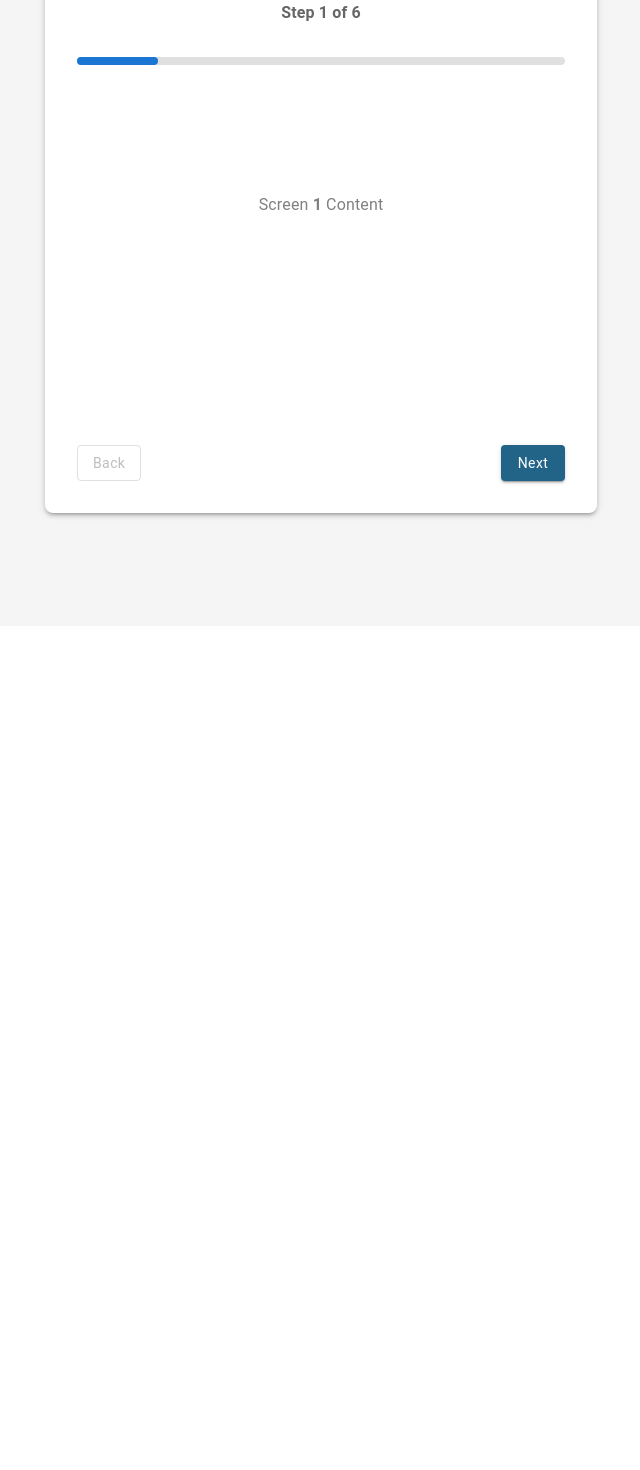
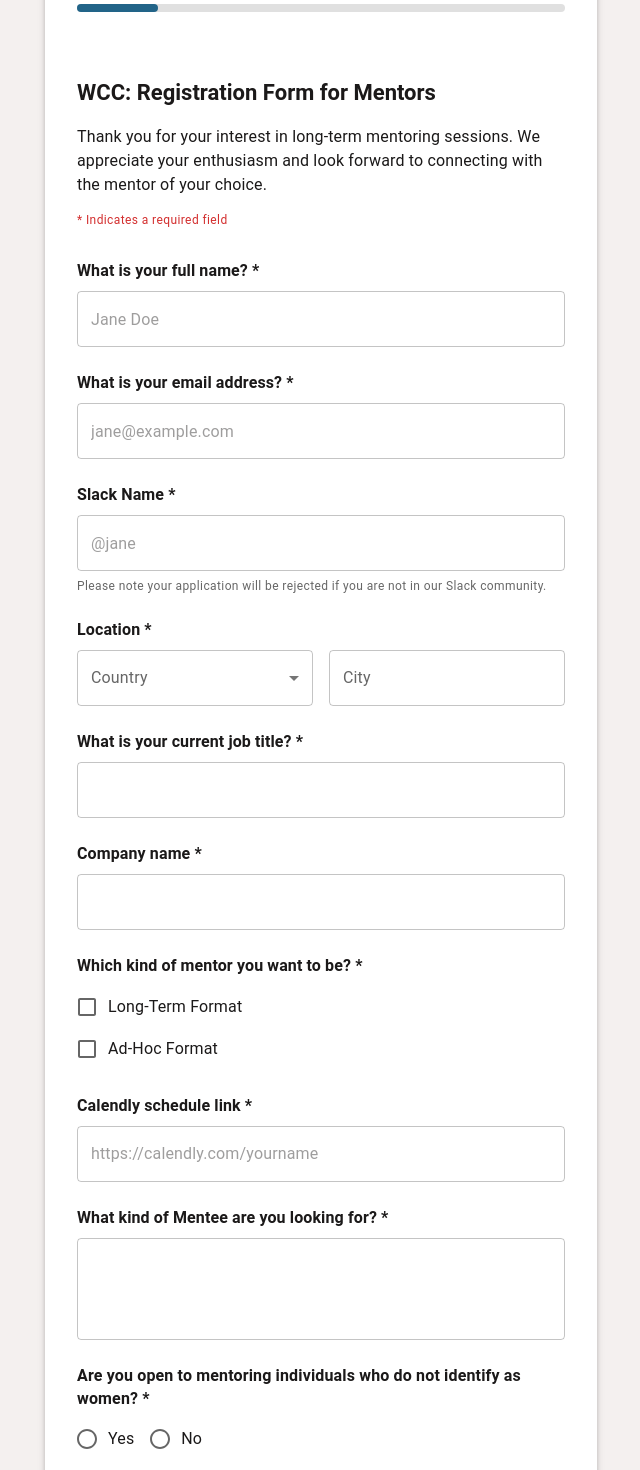
Before and after one commit to Women-Coding-Community/wcc-frontend, a Next.js app: page /mentorship/mentor-registration in a window 1280 px wide. Shown: the part 320-1790 px from the top of the page, without its empty margins (136-776 px from the left). Before the commit the page ends 946 px from the top, so only its background shows below. Built offline with nearby package versions, Linux system fonts and the light colour scheme.

Commit message:
feat: complete mentor registration step 1 and validation

```diff
--- /dev/null
+++ b/src/components/mentorship/Step1BasicInfo.tsx
@@ -0,0 +1,156 @@
+import React from 'react';
+import { useFormContext } from 'react-hook-form';
+import {
+  Grid, TextField, MenuItem, Typography, Box, FormHelperText,
+  FormGroup, FormControlLabel, Checkbox, Radio, RadioGroup, FormControl, FormLabel,
+  Table, TableBody, TableCell, TableHead, TableRow
+} from '@mui/material';
+
+const Step1BasicInfo = () => {
+  const { register, watch, formState: { errors } } = useFormContext();
+  const isLongTerm = watch("isLongTermMentor");
+  const isAdHoc = watch("isAdHocMentor");
+
+  const months = ["May", "June", "July", "August", "September", "October", "November"];
+
+  return (
+    <Box>
+      <Typography variant="h5" sx={{ fontFamily: 'Roboto', fontWeight: 700, fontSize: '22px', mb: 2 }}>
+        WCC: Registration Form for Mentors
+      </Typography>
+      <Typography variant="body1" sx={{ mb: 2, lineHeight: '24px' }}>
+        Thank you for your interest in long-term mentoring sessions.
+        We appreciate your enthusiasm and look forward to connecting with the mentor of your choice.
+      </Typography>
+      <Typography variant="caption" sx={{ display: 'block', mb: 4, color: 'error.main' }}>
+        * Indicates a required field
+      </Typography>
+
+      <Grid container spacing={3}>
+        <Grid item xs={12}>
+          <Typography variant="subtitle2" sx={{ mb: 1 }}>What is your full name? *</Typography>
+          <TextField fullWidth placeholder="Jane Doe" {...register("firstName")} error={!!errors.firstName} helperText={errors.firstName?.message as string} />
+        </Grid>
+        <Grid item xs={12}>
+          <Typography variant="subtitle2" sx={{ mb: 1 }}>What is your email address? *</Typography>
+          <TextField fullWidth type="email" placeholder="jane@example.com" {...register("email")} error={!!errors.email} helperText={errors.email?.message as string} />
+        </Grid>
+        <Grid item xs={12}>
+          <Typography variant="subtitle2" sx={{ mb: 1 }}>Slack Name *</Typography>
+          <TextField fullWidth placeholder="@jane" {...register("slackName")} error={!!errors.slackName} />
+          <FormHelperText sx={{ mt: 1 }}>Please note your application will be rejected if you are not in our Slack community.</FormHelperText>
+        </Grid>
+        <Grid item xs={12}>
+          <Typography variant="subtitle2" sx={{ mb: 1 }}>Location *</Typography>
+          <Grid container spacing={2}>
+            <Grid item xs={12} sm={6}>
+              <TextField select fullWidth label="Country" defaultValue="" {...register("country")} error={!!errors.country}>
+                <MenuItem value="United Kingdom">United Kingdom</MenuItem>
+                <MenuItem value="United States">United States</MenuItem>
+                <MenuItem value="Canada">Canada</MenuItem>
+                <MenuItem value="Other">Other</MenuItem>
+              </TextField>
+            </Grid>
+            <Grid item xs={12} sm={6}>
+              <TextField fullWidth label="City" {...register("city")} error={!!errors.city} />
+            </Grid>
+          </Grid>
+        </Grid>
+        <Grid item xs={12}>
+          <Typography variant="subtitle2" sx={{ mb: 1 }}>What is your current job title? *</Typography>
+          <TextField fullWidth {...register("jobTitle")} error={!!errors.jobTitle} />
+        </Grid>
+        <Grid item xs={12}>
+          <Typography variant="subtitle2" sx={{ mb: 1 }}>Company name *</Typography>
+          <TextField fullWidth {...register("company")} error={!!errors.company} />
+        </Grid>
+
+        <Grid item xs={12}>
+          <Typography variant="subtitle2" sx={{ mb: 1, color: errors.isLongTermMentor ? 'error.main' : 'text.primary' }}>
+            Which kind of mentor you want to be? *
+          </Typography>
+
+          <FormGroup>
+            <FormControlLabel control={<Checkbox {...register("isLongTermMentor")} />} label="Long-Term Format" />
+
+            {isLongTerm && (
+              <Box sx={{ ml: 4, mb: 3, p: 2, bgcolor: '#f9f9f9', borderRadius: 1 }}>
+                <Typography variant="caption" sx={{ display: 'block', mb: 1, fontWeight: 600 }}>
+                  Maximum number of mentees you are available to support. *
+                </Typography>
+                <TextField select fullWidth size="small" defaultValue="" {...register("maxMentees")} error={!!errors.maxMentees}>
+                  {[1, 2, 3, 4, 5, 6].map((num) => (
+                    <MenuItem key={num} value={String(num)}>{num === 6 ? '6+' : num}</MenuItem>
+                  ))}
+                </TextField>
+              </Box>
+            )}
+
+            <FormControlLabel control={<Checkbox {...register("isAdHocMentor")} />} label="Ad-Hoc Format" />
+
+            {isAdHoc && (
+              <Box sx={{ ml: 4, mt: 1, p: 2, bgcolor: '#f9f9f9', borderRadius: 1 }}>
+                <Typography variant="caption" sx={{ fontWeight: 600, display: 'block', mb: 2 }}>
+                  For each month below, please indicate the maximum number of mentees you are available to support. *
+                </Typography>
+
+                <Table size="small">
+                  <TableHead>
+                    <TableRow>
+                      <TableCell>Month</TableCell>
+                      {[1, 2, 3, 4, '5+'].map(num => (
+                        <TableCell key={num} align="center">{num}</TableCell>
+                      ))}
+                    </TableRow>
+                  </TableHead>
+                  <TableBody>
+                    {months.map((month) => (
+                      <TableRow key={month}>
+                        <TableCell component="th" scope="row" sx={{ fontWeight: 500 }}>
+                          {month}
+                        </TableCell>
+                        <TableCell colSpan={5} padding="none">
+                          <RadioGroup row sx={{ justifyContent: 'space-around', width: '100%' }} {...register(`adHocAvailability.${month}`)}>
+                            {[1, 2, 3, 4, 5].map((val) => (
+                              <Radio key={val} value={val} size="small" />
+                            ))}
+                          </RadioGroup>
+                        </TableCell>
+                      </TableRow>
+                    ))}
+                  </TableBody>
+                </Table>
+              </Box>
+            )}
+          </FormGroup>
+
+          {errors.isLongTermMentor && <FormHelperText error>{errors.isLongTermMentor.message as string}</FormHelperText>}
+        </Grid>
+
+        <Grid item xs={12}>
+          <Typography variant="subtitle2" sx={{ mb: 1 }}>Calendly schedule link *</Typography>
+          <TextField fullWidth placeholder="https://calendly.com/yourname" {...register("calendlyLink")} error={!!errors.calendlyLink} />
+        </Grid>
+
+        <Grid item xs={12}>
+          <Typography variant="subtitle2" sx={{ mb: 1 }}>What kind of Mentee are you looking for? *</Typography>
+          <TextField fullWidth multiline rows={3} {...register("menteeExpectations")} error={!!errors.menteeExpectations} />
+        </Grid>
+
+        <Grid item xs={12}>
+          <FormControl error={!!errors.openToNonWomen}>
+            <FormLabel sx={{ color: 'text.primary', fontWeight: 600, fontSize: '0.875rem', mb: 1 }}>
+              Are you open to mentoring individuals who do not identify as women? *
+            </FormLabel>
+            <RadioGroup row>
+              <FormControlLabel value="yes" control={<Radio {...register("openToNonWomen")} />} label="Yes" />
+              <FormControlLabel value="no" control={<Radio {...register("openToNonWomen")} />} label="No" />
+            </RadioGroup>
+          </FormControl>
+        </Grid>
+      </Grid>
+    </Box>
+  );
+};
+
+export default Step1BasicInfo;
--- a/src/pages/mentorship/mentor-registration.tsx
+++ b/src/pages/mentorship/mentor-registration.tsx
@@ -4,6 +4,7 @@ import React, { useState } from 'react';
 import { useForm, FormProvider } from 'react-hook-form';
 import { zodResolver } from '@hookform/resolvers/zod';
 import { Box, Container, Paper, Typography, Button, Stack } from '@mui/material';
+import Step1BasicInfo from '../../components/mentorship/Step1BasicInfo';
 
 import { mentorRegistrationSchema, MentorRegistrationData } from '../../schemas/mentorSchema'
 
@@ -16,9 +17,32 @@ const MentorRegistrationPage = () => {
   const [activeStep, setActiveStep] = useState(1);
   const totalSteps = 6;
 
-  const handleNext = async () => {
-    if (activeStep < totalSteps) {
+const handleNext = async () => {
+    let isStepValid = false;
+
+    if (activeStep === 1) {
+      isStepValid = await formMethods.trigger([
+        "firstName",
+        "email",
+        "slackName",
+        "country",
+        "jobTitle",
+        "company",
+        "isLongTermMentor",
+        "isAdHocMentor",
+        "maxMentees",
+        "adHocAvailability",
+        "calendlyLink",
+        "menteeExpectations",
+        "openToNonWomen"
+      ]);
+    } else {
+      isStepValid = true;
+    }
+
+    if (isStepValid) {
       setActiveStep((prev) => prev + 1);
+      window.scrollTo(0, 0);
     }
   };
 
@@ -35,12 +59,9 @@ const MentorRegistrationPage = () => {
 
   return (
     <FormProvider {...formMethods}>
-      <Box sx={{ minHeight: '100vh', bgcolor: '#f5f5f5', pb: 8, pt: '5.625rem' }}>
+      <Box sx={{ minHeight: '100vh', bgcolor: 'custom.softGray', pb: 8, pt: '5.625rem' }}>
         <Container maxWidth="sm" sx={{ m: 0, ml: { xs: 2, md: '157px' } }}>
           <Paper elevation={3} sx={{ p: 4, borderRadius: 2 }}>
-            <Typography variant="h4" fontWeight="bold" align="center" gutterBottom>
-              Mentor Registration
-            </Typography>
             <Typography variant="subtitle1" align="center" sx={{ mb: 4, color: 'text.secondary' }}>
               Step {activeStep} of {totalSteps}
             </Typography>
@@ -49,17 +70,20 @@ const MentorRegistrationPage = () => {
                 sx={{
                   width: `${(activeStep / totalSteps) * 100}%`,
                   height: '100%',
-                  bgcolor: '#1976d2',
+                  bgcolor: 'primary.main',
                   borderRadius: 4,
                   transition: 'width 0.3s ease'
                 }}
               />
             </Box>
             <Box sx={{ minHeight: '300px', py: 2 }}>
+            {activeStep === 1 && <Step1BasicInfo />}
+            {activeStep > 1 && (
               <Typography align="center" sx={{ mt: 8, color: 'gray' }}>
-                Screen <strong>{activeStep}</strong> Content
+                Screen <strong>{activeStep}</strong> Content (Coming Soon)
               </Typography>
-            </Box>
+            )}
+          </Box>
             <Stack direction="row" justifyContent="space-between" mt={4}>
               <Button
                 variant="outlined"
--- a/src/schemas/mentorSchema.ts
+++ b/src/schemas/mentorSchema.ts
@@ -2,7 +2,6 @@ import { z } from 'zod';
 
 export const basicInfoSchema = z.object({
   firstName: z.string().min(1, 'First name is required'),
-  lastName: z.string().min(1, 'Last name is required'),
   email: z.string().email({ message: 'Invalid email address' }),
   slackName: z.string().min(1, 'Slack name is required'),
   country: z.string().min(1, 'Country is required'),
@@ -10,11 +9,18 @@ export const basicInfoSchema = z.object({
   jobTitle: z.string().min(1, 'Job title is required'),
   company: z.string().min(1, 'Company is required'),
 
-  mentorType: z.string().min(1, 'Please select a mentorship type'),
+  isLongTermMentor: z.boolean().optional(),
+  isAdHocMentor: z.boolean().optional(),
+
   maxMentees: z.string().optional(),
+  adHocAvailability: z.record(z.string(), z.string()).optional(),
+
   calendlyLink: z.string().url({ message: "Please enter a valid Calendly URL" }),
   menteeExpectations: z.string().min(1, "Please describe the mentee you are looking for"),
   openToNonWomen: z.string().min(1, "Please select an option"),
+}).refine((data) => data.isLongTermMentor || data.isAdHocMentor, {
+  message: "Please select at least one mentorship type",
+  path: ["isLongTermMentor"],
 });
 
 export type BasicInfoData = z.infer<typeof basicInfoSchema>;
```
